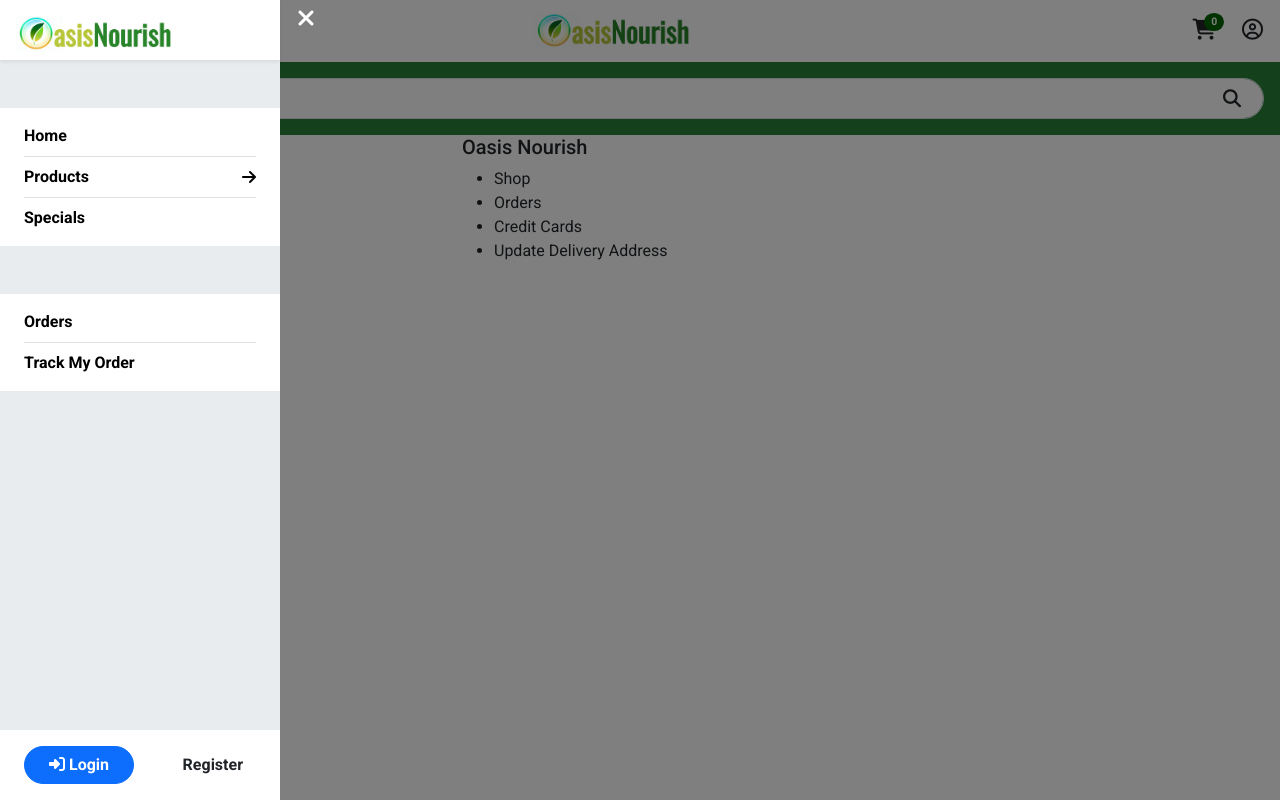
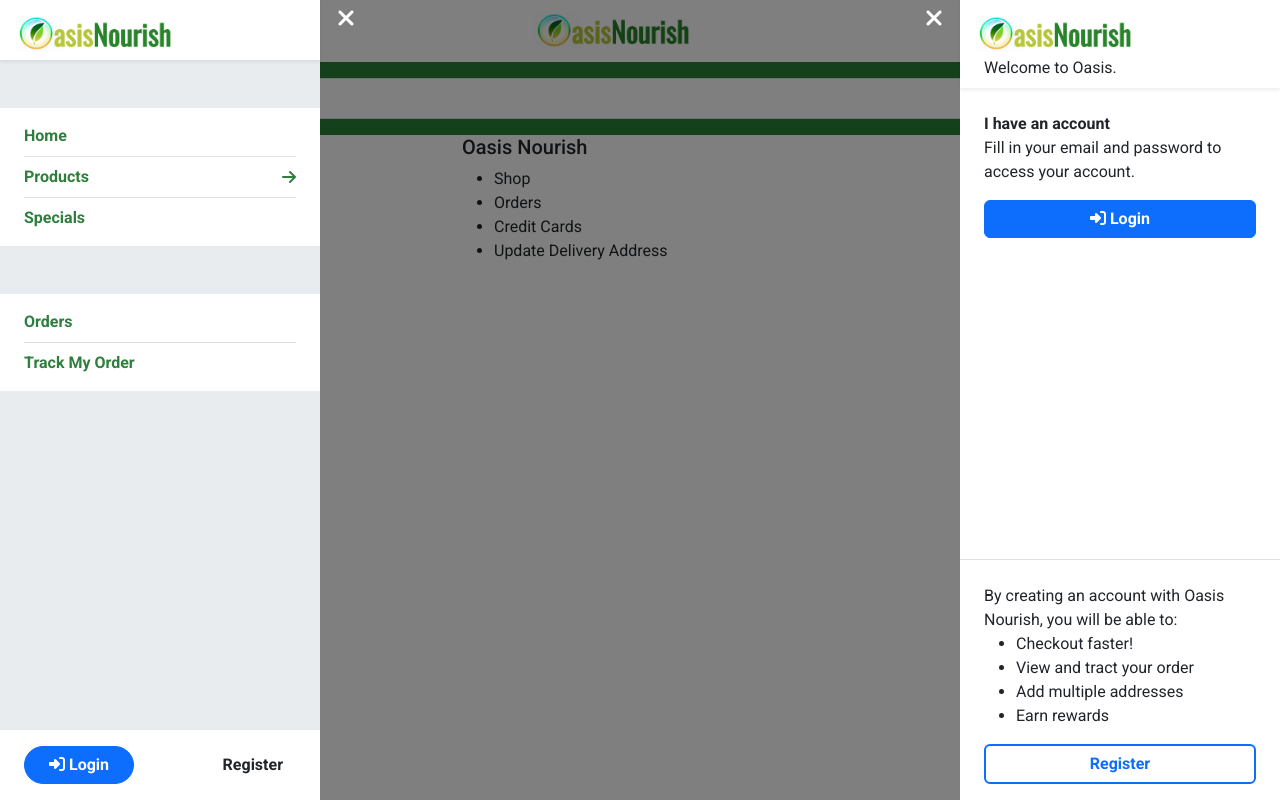
Before and after one commit to thabomoloi/INF3014F_Project, a Flask app: page /account/dashboard in a window 1280 px wide. Run offline with Flask 3, Linux system fonts and the light colour scheme; some libraries are stand-ins or nearby versions.

Commit message:
Add account menu

```diff
--- a/oasis_nourish/templates/layout.html
+++ b/oasis_nourish/templates/layout.html
@@ -10,13 +10,6 @@
     <link rel="preconnect" href="https://fonts.gstatic.com" crossorigin>
     <link href="https://fonts.googleapis.com/css2?family=Roboto:ital,wght@0,100;0,300;0,400;0,500;0,700;0,900;1,100;1,300;1,400;1,500;1,700;1,900&display=swap" rel="stylesheet">
     <link href="https://cdn.jsdelivr.net/npm/bootstrap@5.3.0-alpha3/dist/css/bootstrap.min.css" rel="stylesheet" integrity="sha384-KK94CHFLLe+nY2dmCWGMq91rCGa5gtU4mk92HdvYe+M/SXH301p5ILy+dN9+nJOZ" crossorigin="anonymous">
-    <style>
-        main.page-content nav.navigation-menu a {
-            text-decoration: none;
-            color: black;
-        }
-
-    </style>
     {% block styles %}
 
     {% endblock %}
@@ -40,7 +33,7 @@
                         <i class="fa-solid fa-cart-shopping"></i>
                         <span class="badge badge-green" id="cart-count">0</span>
                     </button>
-                    <button class="btn btn-account">
+                    <button class="btn btn-account" id="open-account-menu">
                         <i class="fa-regular fa-circle-user"></i>
                     </button>
                 </div>
@@ -57,10 +50,10 @@
     </header>
     <main class="page-content">
         <div class="mobile-menus vh-100 position-absolute top-0 w-100" style="background-color: rgba(0, 0, 0, 0.5); z-index: 10">
-            <div class="nav-menu primary-menu vh-100 d-grid bg-body-secondary" style="width: 17.5em; grid-template-rows: auto 1fr auto;">
+            <div class="menu nav-menu primary-menu vh-100 bg-body-secondary position-absolute" style="display: grid; width: 20em; grid-template-rows: auto 1fr auto;">
                 <div class="menu-header bg-white shadow-sm position-relative p-3 pb-2 mb-5">
                     <img class="logo" src="{{ url_for('static',  filename='images/logos/oasis_nourish_logo.png') }}" style="width: 10em;">
-                    <button id="close-mobile-menu" class="btn position-absolute" style="color: #fff; font-size: 1.5em; right: -2em; top: -0.25em;"><i class="fa-solid fa-xmark"></i></button>
+                    <button id="close-primary-menu" class="btn position-absolute" style="color: #fff; font-size: 1.5em; right: -2em; top: -0.25em;"><i class="fa-solid fa-xmark"></i></button>
                 </div>
 
                 <div class="menu-links bg-body-secondary">
@@ -77,12 +70,11 @@
                     </nav>
                 </div>
                 <div class="px-4 py-3 mt-auto bg-white d-flex justify-content-between align-items-center flex-nowrap">
-                    <!-- To Check If Current User IS Authenticated -->
                     {% if current_user.is_authenticated %}
                         <button class="btn btn-primary rounded-5 px-4 fw-bold" onclick="window.location='{{ url_for('account.dashboard') }}'" style="max-width: 7.5em; white-space: nowrap; overflow: hidden; text-overflow: ellipsis;">
                              <i class="fa-solid fa-circle-user"></i> {{ current_user.first_name }}
                         </button>
-                        <button class="btn fw-bold" onclick="window.location='{{ url_for('auth.logout') }}'">
+                        <button class="btn fw-bold text-primary" onclick="window.location='{{ url_for('auth.logout') }}'">
                             <i class="fa-solid fa-right-from-bracket"></i> Logout
                         </button>
                     {% else %}
@@ -92,6 +84,56 @@
                         <button class="btn fw-bold" onclick="window.location='{{ url_for('auth.register') }}'">Register</button>
                     {% endif %}
                 </div>
+            </div>
+            <div class="menu nav-menu account-menu bg-white vh-100 position-absolute" style="right: 0; display: grid; width: 20em; grid-template-rows: auto 1fr">
+                {% if current_user.is_authenticated %}
+                    <div class="menu-header bg-white shadow-sm position-relative p-3 pb-2 mb-2">
+                        <img class="logo mb-1" src="{{ url_for('static',  filename='images/logos/oasis_nourish_logo.png') }}" style="width: 10em;">
+                        <button id="close-account-menu" class="btn position-absolute" style="color: #fff; font-size: 1.5em; left: -2em; top: -0.25em;"><i class="fa-solid fa-xmark"></i></button>
+                        <div class="px-2">
+                            Welcome {{ current_user.first_name }}
+                        </div>
+                    </div>
+                    <div class="px-4 py-3 border-bottom border-1 mb-2">
+                        <nav class="navigation-menu d-flex flex-column mb-5">
+                            <a href="{{ url_for('account.dashboard') }}" class="border-bottom border-1 pb-2">My Account</a>
+                            <a href="" class="border-bottom border-1 py-2">Orders</a>
+                            <a href="" class="border-bottom border-1 py-2">Address Book</a>
+                            <a href="" class="border-bottom border-1 py-2">Credit Cards</a>
+                            <a href="" class="pt-2">Update Account Information</a>
+                        </nav>
+                        <button class="btn fw-bold text-primary w-100 border-primary border border-2" onclick="window.location='{{ url_for('auth.logout') }}'">
+                            <i class="fa-solid fa-right-from-bracket"></i> Logout
+                        </button>
+                    </div>
+                {% else %}
+                    <div class="menu-header bg-white shadow-sm position-relative p-3 pb-2 mb-2">
+                        <img class="logo mb-1" src="{{ url_for('static',  filename='images/logos/oasis_nourish_logo.png') }}" style="width: 10em;">
+                        <button id="close-mobile-menu" class="btn position-absolute" style="color: #fff; font-size: 1.5em; left: -2em; top: -0.25em;"><i class="fa-solid fa-xmark"></i></button>
+                        <div class="px-2">
+                            Welcome to Oasis.
+                        </div>
+                    </div>
+                    <div class="px-4 py-3 border-bottom border-1 mb-2">
+                        <strong>I have an account</strong>
+                        <p>Fill in your email and password to access your account.</p>
+                        <button class="btn btn-primary rounded px-4 w-100 fw-bold" onclick="window.location='{{ url_for('auth.login') }}'">
+                            <i class="fa-solid fa-right-to-bracket"></i> Login
+                        </button>
+                    </div>
+                    <div class="px-4 py-3">
+                        By creating an account with Oasis Nourish, you will be able to:
+                        <ul>
+                            <li>Checkout faster!</li>
+                            <li>View and tract your order</li>
+                            <li>Add multiple addresses</li>
+                            <li>Earn rewards</li>
+                        </ul>
+                        <button class="btn fw-bold border border-2 border-primary text-primary w-100" onclick="window.location='{{ url_for('auth.register') }}'">Register</button>
+                    </div>
+                {% endif %}
+
+
             </div>
         </div>
         {% block page_content %} {% endblock %}
@@ -104,29 +146,58 @@
     <script src="https://cdn.jsdelivr.net/npm/bootstrap@5.3.0-alpha3/dist/js/bootstrap.min.js" integrity="sha384-Y4oOpwW3duJdCWv5ly8SCFYWqFDsfob/3GkgExXKV4idmbt98QcxXYs9UoXAB7BZ" crossorigin="anonymous"></script>
     <script>
         // Select html elements
-        const closeMobileMenu = document.querySelector("#close-mobile-menu");
-        const openMainMenu = document.querySelector("#main-menu-btn");
+        const closePrimaryMenuBtn = document.querySelector("#close-primary-menu");
+        const closeAccountMenuBtn = document.querySelector("#close-account-menu");
+
+        const openMainMenuBtn = document.querySelector("#main-menu-btn");
+        const openAccountMenuBtn = document.querySelector("#open-account-menu");
+
+        const mainMenu = document.querySelector(".primary-menu");
+        const accountMenu = document.querySelector(".account-menu");
         const mobileMenu = document.querySelector(".mobile-menus");
+        const allMenus = document.querySelectorAll(".mobile-menus .menu")
 
+        // functions
+        /**
+         * Closes a menu
+         * @param menu menu to close
+         */
+        function closeMenu(menu) {
+            menu.style.display = 'none';
+        }
+
+        /**
+         * Opens a menu
+         * @param menu menu to open
+         * @param submenu
+         */
+        function showMenu(menu, submenu) {
+            menu.style.display = 'block';
+            submenu.style.display = 'grid';
+        }
+
+        /**
+         * Closes all open menu
+         */
+        function closeAllMenu() {
+            closeMenu(mobileMenu);
+            allMenus.forEach(item => item.style.display = "none");
+        }
 
         if (mobileMenu) {
-            // Close mobile main menu
-            if (closeMobileMenu) {
-                closeMobileMenu.addEventListener('click', ()=>{
-                    mobileMenu.style.display = "none";
-                });
-                window.addEventListener('click', (e)=>{
-                    if (e.target === mobileMenu) {
-                        mobileMenu.style.display = "none";
-                    }
-                });
-            }
-            // Open main menu
-            if (openMainMenu) {
-                openMainMenu.addEventListener('click', ()=> {
-                   mobileMenu.style.display = "block";
-                });
-            }
+            // Close mobile main menu on click
+            window.addEventListener('click', (e) => {
+                if (e.target === mobileMenu) closeAllMenu();
+            });
+
+            // Closing menu using buttons
+            if (closePrimaryMenuBtn) closePrimaryMenuBtn.addEventListener('click', closeAllMenu);
+            if (closeAccountMenuBtn) closeAccountMenuBtn.addEventListener('click', closeAllMenu);
+
+            // Open main menu on click
+            if (openMainMenuBtn) openMainMenuBtn.addEventListener('click', ()=> { showMenu(mobileMenu, mainMenu)});
+            if (openAccountMenuBtn) openAccountMenuBtn.addEventListener('click', ()=> { showMenu(mobileMenu, accountMenu)});
+
         }
 
     </script>
```
